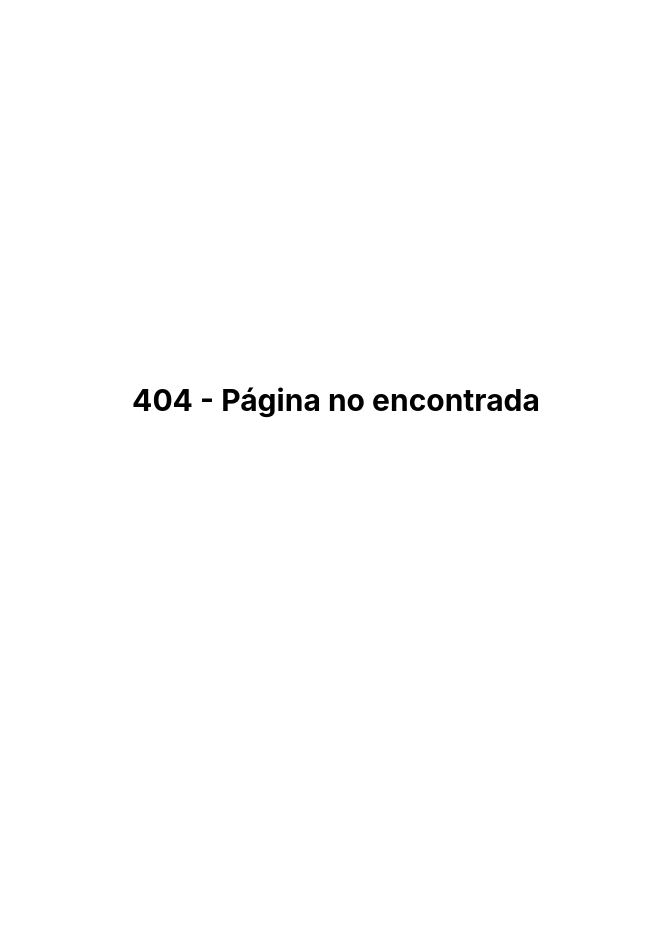
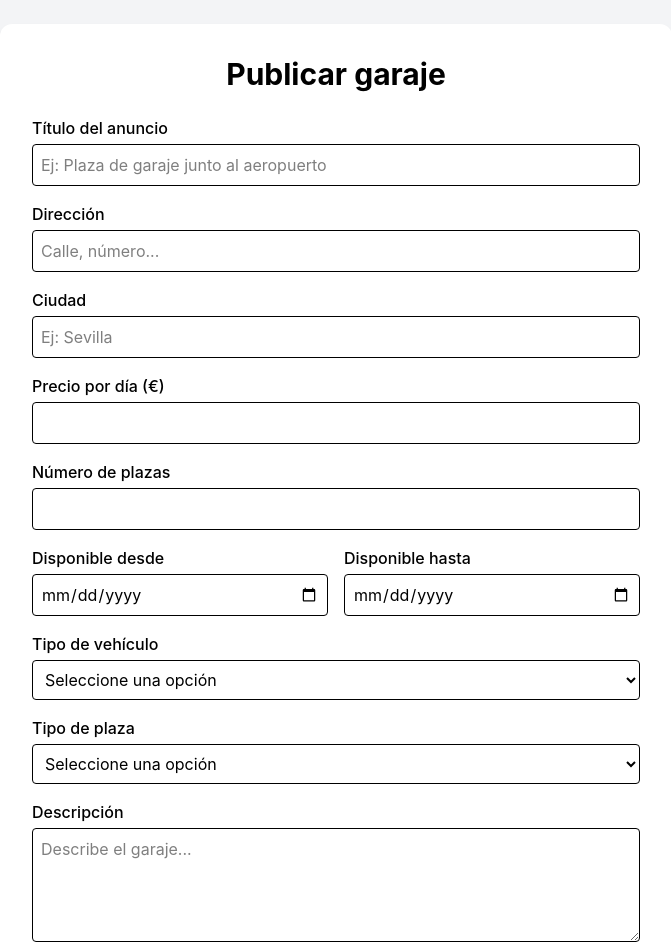
Before and after one commit to Ismagomez11/app, a React app in the folder frontend/: page /publicar-garaje in a window 1280 px wide. Before the commit this address had no page. Shown: the top 952 px of the page, without its empty margins (304-975 px from the left). Before the commit the page ends 800 px from the top, so only its background shows below. Built offline with nearby package versions, Linux system fonts and the light colour scheme; sample sign-in values are in the browser's storage; the HTML template or start-up script is replaced by a standard one.

Commit message:
Añadida pantalla de publicación de garajes

```diff
--- a/frontend/src/App.jsx
+++ b/frontend/src/App.jsx
@@ -4,7 +4,7 @@ import Login from "./pages/Login";
 import Register from "./pages/Register";
 import Home from "./pages/Home";
 import NotFound from "./pages/NotFound";
-
+import PublishGarage from "./pages/PublishGarage";
 import ProtectedRoute from "./components/ProtectedRoute";
 
 export default function App() {
@@ -24,6 +24,14 @@ export default function App() {
           </ProtectedRoute>
         }
       />
+      <Route
+        path="/publicar-garaje"
+        element={
+          <ProtectedRoute>
+            <PublishGarage />
+          </ProtectedRoute>
+        }
+      />
 
       {/* fallback */}
       <Route path="*" element={<NotFound />} />
--- /dev/null
+++ b/frontend/src/pages/PublishGarage.jsx
@@ -0,0 +1,250 @@
+import { useState } from "react";
+export default function PublishGarage() {
+    const [formData, setFormData] = useState({
+        title: "",
+        address: "",
+        city: "",
+        pricePerDay: "",
+        spaces: "",
+        availableFrom: "",
+        availableTo: "",
+        vehicleType: "",
+        parkingType: "",
+        description: "",
+        photos: null,
+        });
+
+    const handleChange = (e) => {
+        const { name, value } = e.target;
+
+        setFormData({
+            ...formData,
+            [name]: value,
+        });
+        };
+        const handleSubmit = (e) => {
+          e.preventDefault();
+          if (
+              !formData.title ||
+              !formData.address ||
+              !formData.city ||
+              !formData.pricePerDay ||
+              !formData.spaces ||
+              !formData.availableFrom ||
+              !formData.availableTo ||
+              !formData.vehicleType ||
+              !formData.parkingType ||
+              !formData.description
+            ) {
+              alert("Por favor, completa todos los campos obligatorios.");
+              return;
+            }
+            if (formData.availableTo < formData.availableFrom) {
+              alert("La fecha final no puede ser anterior a la fecha inicial.");
+              return;
+            }
+            if (Number(formData.pricePerDay) <= 0) {
+              alert("El precio por día debe ser mayor que 0.");
+              return;
+            }
+
+            if (Number(formData.spaces) <= 0) {
+              alert("El número de plazas debe ser mayor que 0.");
+              return;
+            }
+          console.log("Datos del garaje:", formData);
+        }
+  return (
+    <div className="min-h-screen flex justify-center items-center bg-gray-100 p-6">
+      <div className="bg-white p-8 rounded-xl shadow-md w-full max-w-2xl">
+        <h1 className="text-3xl font-bold mb-6 text-center">
+          Publicar garaje
+        </h1>
+        <p className="text-center text-gray-500">
+            {formData.title}
+        </p>
+        <form className="space-y-4" onSubmit={handleSubmit}>
+
+          <div>
+            <label className="block mb-1 font-medium">
+              Título del anuncio
+            </label>
+            <input
+              type="text"
+              name="title"
+              value={formData.title}
+              onChange={handleChange}
+              className="w-full border rounded p-2"
+              placeholder="Ej: Plaza de garaje junto al aeropuerto"
+            />
+          </div>
+
+          <div>
+            <label className="block mb-1 font-medium">
+              Dirección
+            </label>
+            <input
+              type="text"
+              name="address"
+              value={formData.address}
+              onChange={handleChange}
+              className="w-full border rounded p-2"
+              placeholder="Calle, número..."
+            />
+          </div>
+
+          <div>
+            <label className="block mb-1 font-medium">
+              Ciudad
+            </label>
+            <input
+              type="text"
+              name="city"
+              value={formData.city}
+              onChange={handleChange}
+              className="w-full border rounded p-2"
+              placeholder="Ej: Sevilla"
+            />
+          </div>
+
+          <div>
+            <label className="block mb-1 font-medium">
+              Precio por día (€)
+            </label>
+            <input
+              type="number"
+              name="pricePerDay"
+              value={formData.pricePerDay}
+              onChange={handleChange}
+              className="w-full border rounded p-2"
+              min="0"
+            />
+          </div>
+
+          <div>
+            <label className="block mb-1 font-medium">
+              Número de plazas
+            </label>
+            <input
+              type="number"
+              name="spaces"
+              value={formData.spaces}
+              onChange={handleChange}
+              className="w-full border rounded p-2"
+              min="1"
+            />
+          </div>
+
+          <div className="grid grid-cols-2 gap-4">
+
+            <div>
+              <label className="block mb-1 font-medium">
+                Disponible desde
+              </label>
+              <input
+                type="date"
+                name="availableFrom"
+                value={formData.availableFrom}
+                onChange={handleChange}
+                className="w-full border rounded p-2"
+              />
+            </div>
+
+            <div>
+              <label className="block mb-1 font-medium">
+                Disponible hasta
+              </label>
+              <input
+                type="date"
+                name="availableTo"
+                value={formData.availableTo}
+                onChange={handleChange}
+                className="w-full border rounded p-2"
+              />
+            </div>
+
+          </div>
+
+          <div>
+            <label className="block mb-1 font-medium">
+              Tipo de vehículo
+            </label>
+
+            <select
+                  name="vehicleType"
+                  value={formData.vehicleType}
+                  onChange={handleChange}
+                  className="w-full border rounded p-2"
+                >
+                  <option value="">Seleccione una opción</option>
+                  <option value="coche">Coche</option>
+                  <option value="moto">Moto</option>
+                  <option value="ambos">Ambos</option>
+                </select>
+          </div>
+
+          <div>
+            <label className="block mb-1 font-medium">
+                Tipo de plaza
+            </label>
+
+            <select
+              name="parkingType"
+              value={formData.parkingType}
+              onChange={handleChange}
+              className="w-full border rounded p-2"
+            >
+              <option value="">Seleccione una opción</option>
+              <option value="garaje_privado">
+                Garaje privado cubierto
+              </option>
+              <option value="garaje_comunitario">
+                Garaje comunitario
+              </option>
+              <option value="parking_exterior">
+                Parking exterior privado
+              </option>
+              <option value="parking_publico">
+                Parking público
+              </option>
+            </select>
+         </div>
+
+          <div>
+            <label className="block mb-1 font-medium">
+              Descripción
+            </label>
+            <textarea
+              name="description"
+              value={formData.description}
+              onChange={handleChange}
+              className="w-full border rounded p-2"
+              rows="4"
+              placeholder="Describe el garaje..."
+            />
+          </div>
+
+          <div>
+            <label className="block mb-1 font-medium">
+              Fotos del garaje
+            </label>
+
+            <input
+              type="file"
+              multiple
+              className="w-full"
+            />
+          </div>
+
+          <button
+            type="submit"
+            className="w-full bg-blue-600 text-white py-2 rounded hover:bg-blue-700"
+          >
+            Publicar garaje
+          </button>
+
+        </form>
+      </div>
+    </div>
+  );
+}
```
